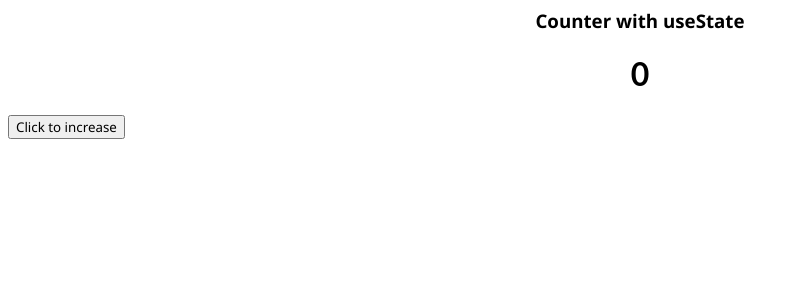
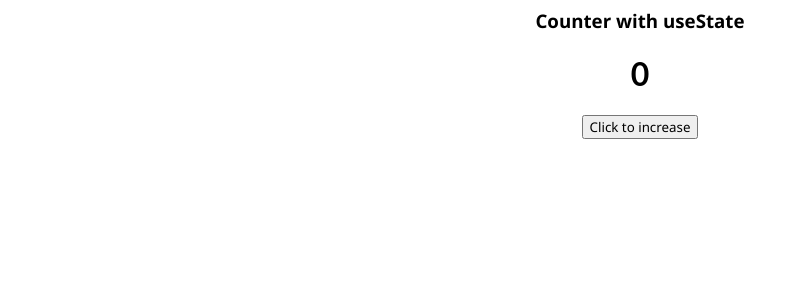
Before and after one commit to codingSlate/React-Hooks, a React (Create React App) app: page / in a window 1280 px wide. Shown: the top 300 px of the page, without its empty margins (0-799 px from the left). Built offline with nearby package versions, Linux system fonts and the light colour scheme.

Commit message:
counter with increment

```diff
--- a/src/style.css
+++ b/src/style.css
@@ -15,3 +15,8 @@ h5,
 h6 {
   text-align: center;
 }
+
+button {
+  display: block;
+  margin: 0 auto;
+}
```
